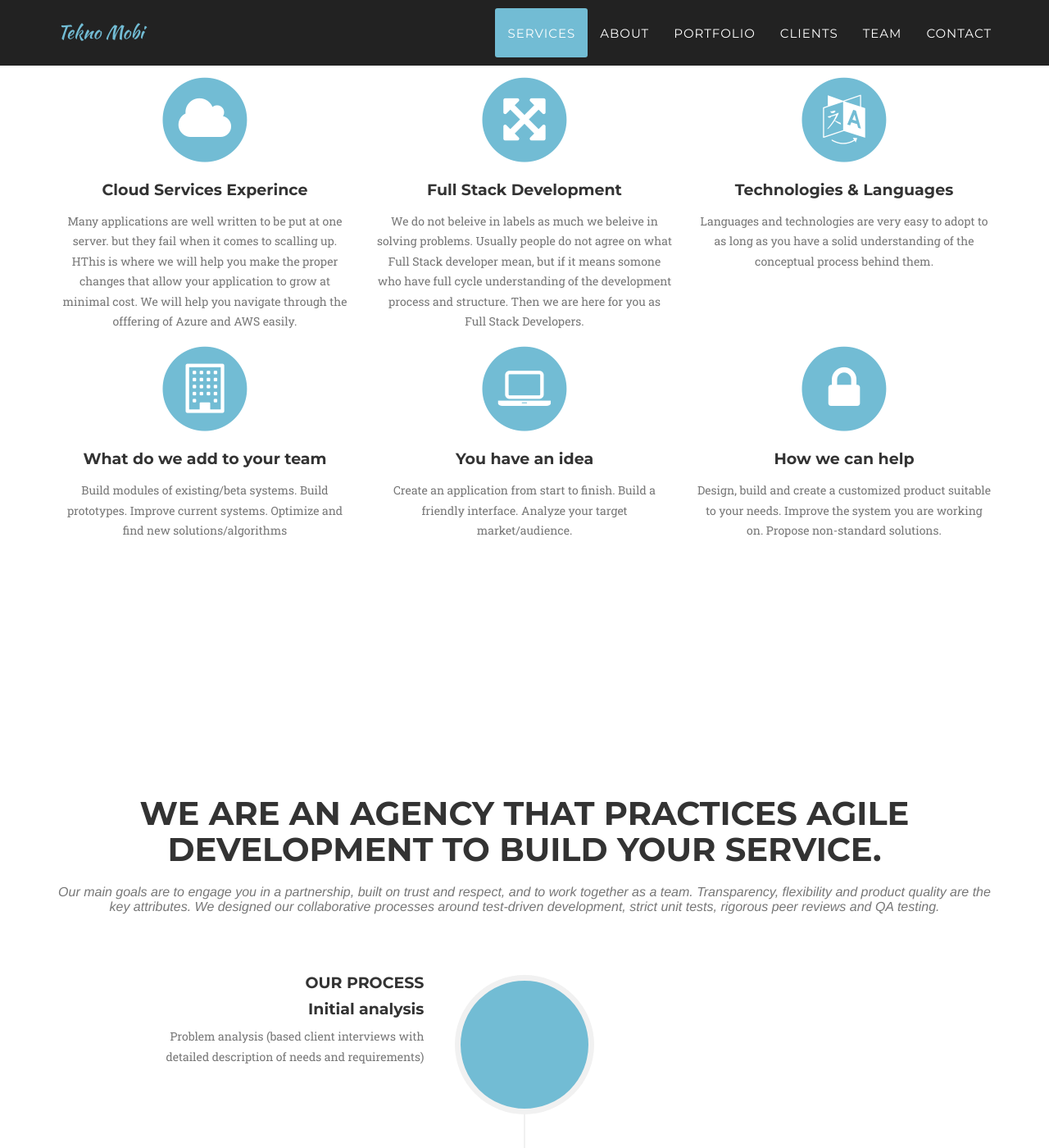
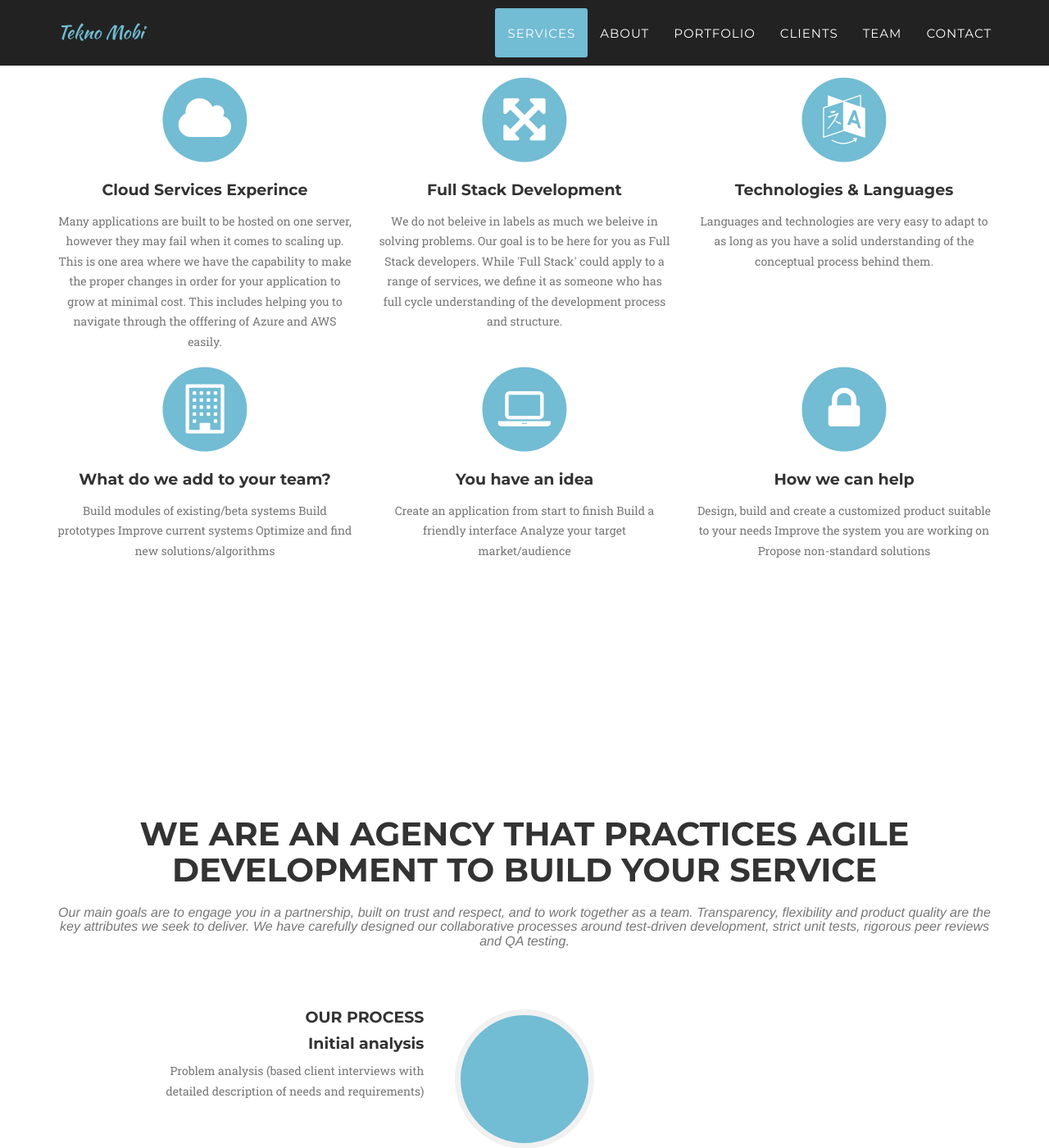
Before and after one commit to lnyousif/teknomobi, a Jekyll site: the page built from _posts/2012-06-01-project-1.markdown, in a window 1280 px wide and 1400 px high, scrolled down 996 px. Shown: the whole window at 82% size. Built offline with Jekyll 4.4.1, drawn with Linux system fonts in a browser that asks for light colours; some web fonts are replaced; some of the changed text lies outside the part shown.

Commit message:
updates 6

```diff
--- a/_includes/about.html
+++ b/_includes/about.html
@@ -3,8 +3,8 @@
         <div class="container">
             <div class="row">
                 <div class="col-lg-12 text-center">
-                    <h2 class="section-heading">We are an agency that practices agile development to build your service.</h2>
-                    <h3 class="section-subheading text-muted">Our main goals are to engage you in a partnership, built on trust and respect, and to work together as a team. Transparency, flexibility and product quality are the key attributes. We designed our collaborative processes around test-driven development, strict unit tests, rigorous peer reviews and QA testing.</h3>
+                    <h2 class="section-heading">We are an agency that practices agile development to build your service</h2>
+                    <h3 class="section-subheading text-muted">Our main goals are to engage you in a partnership, built on trust and respect, and to work together as a team. Transparency, flexibility and product quality are the key attributes we seek to deliver. We have carefully designed our collaborative processes around test-driven development, strict unit tests, rigorous peer reviews and QA testing.</h3>
                 </div>
             </div>
             <div class="row">
@@ -34,7 +34,7 @@
                                     <h4 class="subheading">Project analysis</h4>
                                 </div>
                                 <div class="timeline-body">
-                                    <p class="text-muted">Our team will provide you with a step by step process of achieving your goals and estimated timeline.</p>
+                                    <p class="text-muted">Our team will provide you with a step by step process of achieving your goals and within an estimated timeline.</p>
                                 </div>
                             </div>
                         </li>
--- a/_includes/clients.html
+++ b/_includes/clients.html
@@ -5,7 +5,7 @@
                     <div class="row">
                 <div class="col-lg-12 text-center">
                     <h2 class="section-heading">Clients</h2>
-                    <h3 class="section-subheading text-muted">I have worked with many companies, small and large. short projects and longer ones. working alone or with small and large teams. These are few of the companies that we did work with</h3>
+                    <h3 class="section-subheading text-muted">I have extensive experience working with many diverse companies, small and large. Projects have ranged from short to long term projects and from small to large teams or on an individual basis. Below is a sample of companies that I have worked with over the past several years</h3>
                 </div>
             </div>
             <div class="row">
--- a/_includes/services.html
+++ b/_includes/services.html
@@ -4,7 +4,7 @@
             <div class="row">
                 <div class="col-lg-12 text-center">
                     <h2 class="section-heading">Why choose us</h2>
-                    <h3 class="section-subheading text-muted">We have 18 years of experience in managing small to large scale projects. We understand current trends, business models, best practices and technologies. We will help you to find the best solution to meet your needs and create a simple and usable product.</h3>
+                    <h3 class="section-subheading text-muted">We have over 18 years of experience in managing small to large scale projects. We understand current trends, business models, best practices and technologies. We will help you to find the best solution to meet your needs and create a simple and usable product.</h3>
                 </div>
             </div>
             <div class="row text-center">
@@ -14,7 +14,7 @@
                         <i class="fa fa-cloud fa-stack-1x fa-inverse"></i>
                     </span>
                     <h4 class="service-heading">Cloud Services Experince</h4>
-                    <p class="text-muted">Many applications are well written to be put at one server. but they fail when it comes to scalling up. HThis is where we will help you make the proper changes that allow your application to grow at minimal cost. We will help you navigate through the offfering of Azure and AWS easily.</p>
+                    <p class="text-muted">Many applications are built to be hosted on one server, however they may fail when it comes to scaling up. This is one area where we have the capability to make the proper changes in order for your application to grow at minimal cost. This includes helping you to navigate through the offfering of Azure and AWS easily.</p>
                 </div>
                 <div class="col-md-4">
                     <span class="fa-stack fa-4x">
@@ -22,8 +22,7 @@
                         <i class="fa fa-arrows-alt fa-stack-1x fa-inverse"></i>
                     </span>
                     <h4 class="service-heading">Full Stack Development</h4>
-                    <p class="text-muted">We do not beleive in labels as much we beleive in solving problems.
-                    Usually people do not agree on what Full Stack developer mean, but if it means somone who have full cycle understanding of the development process and structure. Then we are here for you as Full Stack Developers.</p>
+                    <p class="text-muted">We do not beleive in labels as much we beleive in solving problems. Our goal is to be here for you as Full Stack developers. While 'Full Stack' could apply to a range of services, we define it as someone who has full cycle understanding of the development process and structure.</p>
                 </div>
                 <div class="col-md-4">
                     <span class="fa-stack fa-4x">
@@ -31,7 +30,7 @@
                         <i class="fa fa-language fa-stack-1x fa-inverse"></i>
                     </span>
                     <h4 class="service-heading">Technologies & Languages</h4>
-                    <p class="text-muted">Languages and technologies are very easy to adopt to as long as you have a solid understanding of the conceptual process behind them.</p>
+                    <p class="text-muted">Languages and technologies are very easy to adapt to as long as you have a solid understanding of the conceptual process behind them.</p>
                 </div>
             </div>
             <div class="row text-center">
@@ -40,10 +39,10 @@
                         <i class="fa fa-circle fa-stack-2x text-primary"></i>
                         <i class="fa fa-building-o fa-stack-1x fa-inverse"></i>
                     </span>
-                    <h4 class="service-heading">What do we add to your team</h4>
-                    <p class="text-muted">Build modules of existing/beta systems.
-                    Build prototypes.
-                    Improve current systems.
+                    <h4 class="service-heading">What do we add to your team?</h4>
+                    <p class="text-muted">Build modules of existing/beta systems
+                    Build prototypes
+                    Improve current systems
                     Optimize and find new solutions/algorithms</p>
                 </div>
                 <div class="col-md-4">
@@ -52,9 +51,9 @@
                         <i class="fa fa-laptop fa-stack-1x fa-inverse"></i>
                     </span>
                     <h4 class="service-heading">You have an idea</h4>
-                    <p class="text-muted">Create an application from start to finish.
-                    Build a friendly interface.
-                    Analyze your target market/audience.</p>
+                    <p class="text-muted">Create an application from start to finish
+                    Build a friendly interface
+                    Analyze your target market/audience</p>
                 </div>
                 <div class="col-md-4">
                     <span class="fa-stack fa-4x">
@@ -62,9 +61,9 @@
                         <i class="fa fa-lock fa-stack-1x fa-inverse"></i>
                     </span>
                     <h4 class="service-heading">How we can help</h4>
-                    <p class="text-muted">Design, build and create a customized product suitable to your needs.
-                    Improve the system you are working on.
-                    Propose non-standard solutions.</p>
+                    <p class="text-muted">Design, build and create a customized product suitable to your needs
+                    Improve the system you are working on
+                    Propose non-standard solutions</p>
                 </div>
             </div>
         </div>
--- a/_posts/2012-06-01-project-1.markdown
+++ b/_posts/2012-06-01-project-1.markdown
@@ -10,6 +10,6 @@
 project-date: June 2012
 client: Heineken
 category: Mobile & Web Development
-description: We built this app to accompany a marketting campaign that was printed on each Heineken bottle and alow you to win prizes. To adhere to the requirements and limited time we built the app as mobile web app and made sure it work on the all the platforms at that time.
+description: We built this app to accompany a marketting campaign that included contest instructions printed on each Heineken bottle with the potential for the user to win prizes. To adhere to the specified requirements and tight timeline, we built the app as a mobile web app. In addition, we enabled the applicaton to work on all relevant and current platforms.
 
 ---
--- a/_posts/2012-06-02-project-2.markdown
+++ b/_posts/2012-06-02-project-2.markdown
@@ -10,6 +10,6 @@
 project-date: June 2012
 client:  Ritz Crackerfuls (Kraft)
 category: Facebook Development
-description: A game that measured the ability of the participant to fight hunnger in a fun and playful way and share it with their friends on the social network.
+description: A game that measured the ability of the participant to fight hunger in a fun and entertaining way. This included a social media component that allowed users to share their online experience with friends on select social networks.
 
 ---
--- a/_posts/2012-06-03-project-3.markdown
+++ b/_posts/2012-06-03-project-3.markdown
@@ -10,6 +10,6 @@
 project-date: June 2012
 client: Hormel Foods
 category: Web Widget Development
-description: A very chalanging task that required a lot of collaboration as the need to cnetral widdget server that collect data from multiple data sources to be presented as a webservice that implement strong caching as the traffic is very high. the front end was a sophisticated system that included quite few libraries from Google maps injectio to API consumptio added to that full support of all browsers type.
+description: This project was particuarly challenging as it required a lot of collaboration. It included the need to create a central widdget server that collects data from multiple data sources to be presented as a web service that implements strong caching due to high traffic. The front end was a sophisticated system that included more than several libraries from Google maps injection to API consumption with the full support of all browser types.
 
 ---
```
